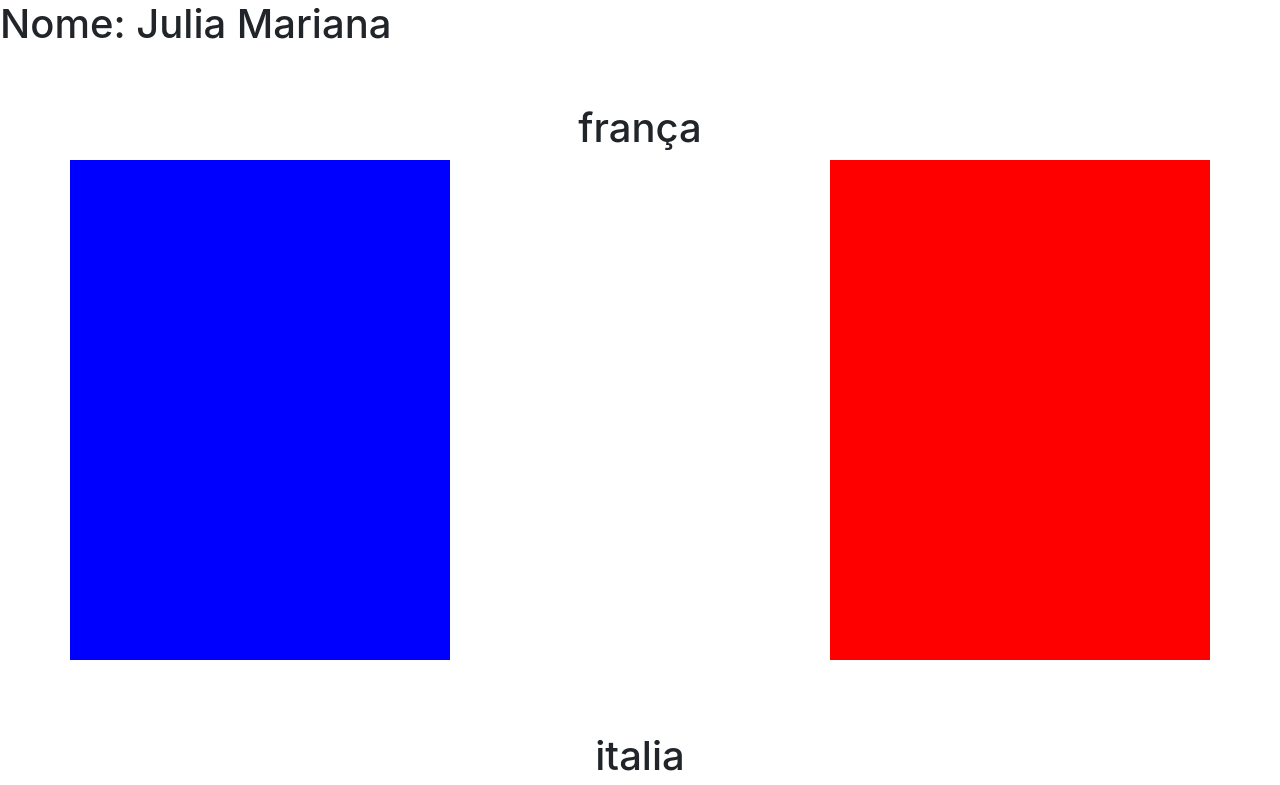
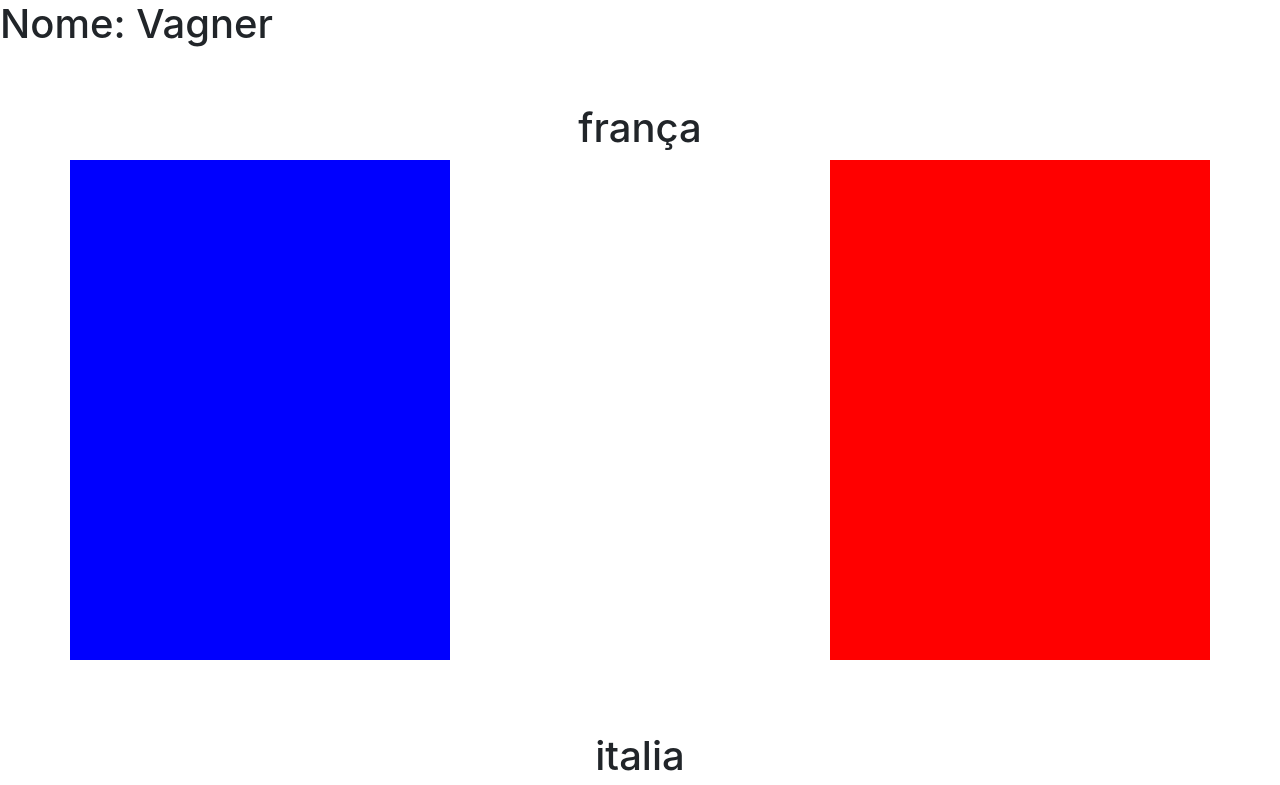
Before and after one commit to Vagner-Simoes/trabalho-1, a plain HTML site: page index.html in a window 1280 px wide. Shown: the top 785 px of the page. Drawn offline with nearby package versions, Linux system fonts and the light colour scheme.

Commit message:
Update index.html

```diff
--- a/index.html
+++ b/index.html
@@ -16,7 +16,7 @@
 
 <body>
 
-    <h1 id="nome"> Nome: Julia Mariana</h1>
+    <h1 id="nome"> Nome: Vagner</h1>
     <div class="franca">
         <div class="container">
             <br>
```
